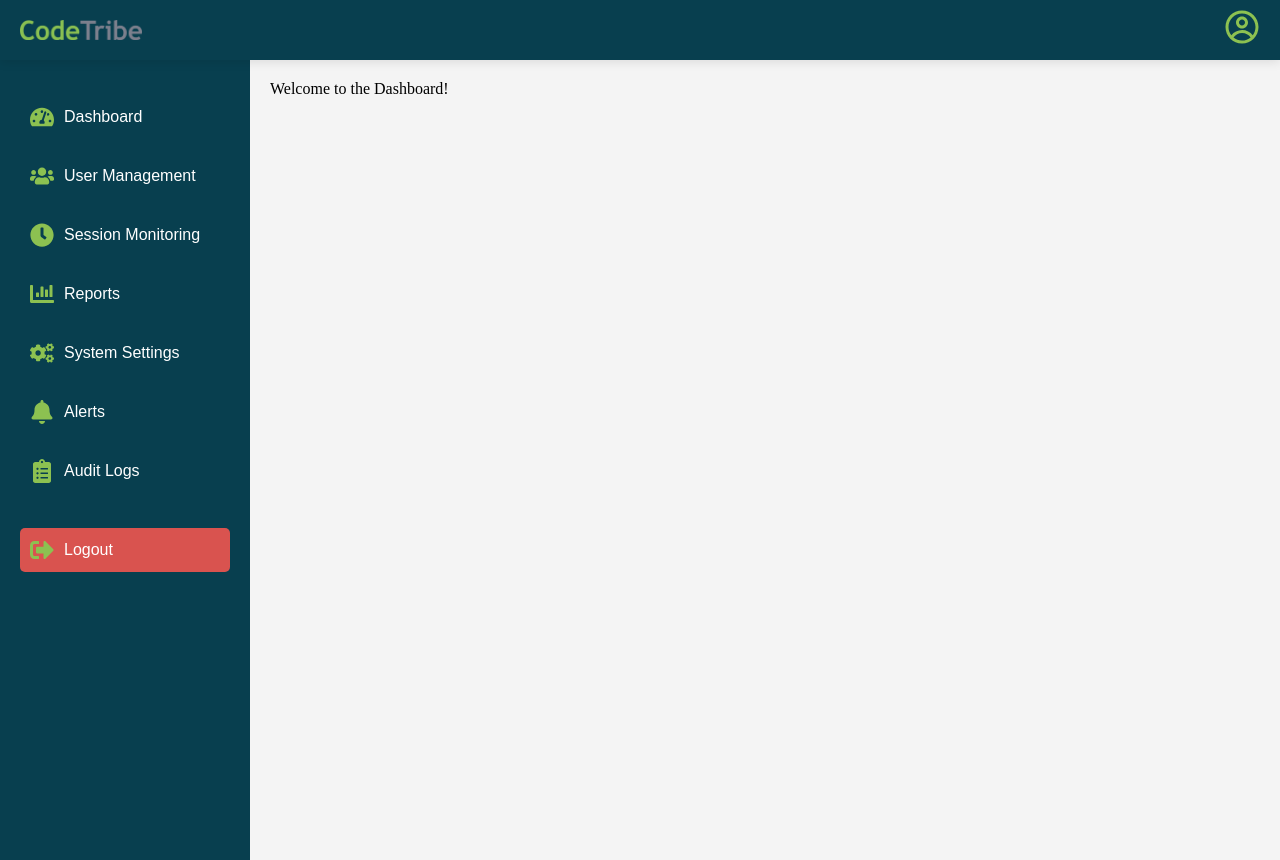
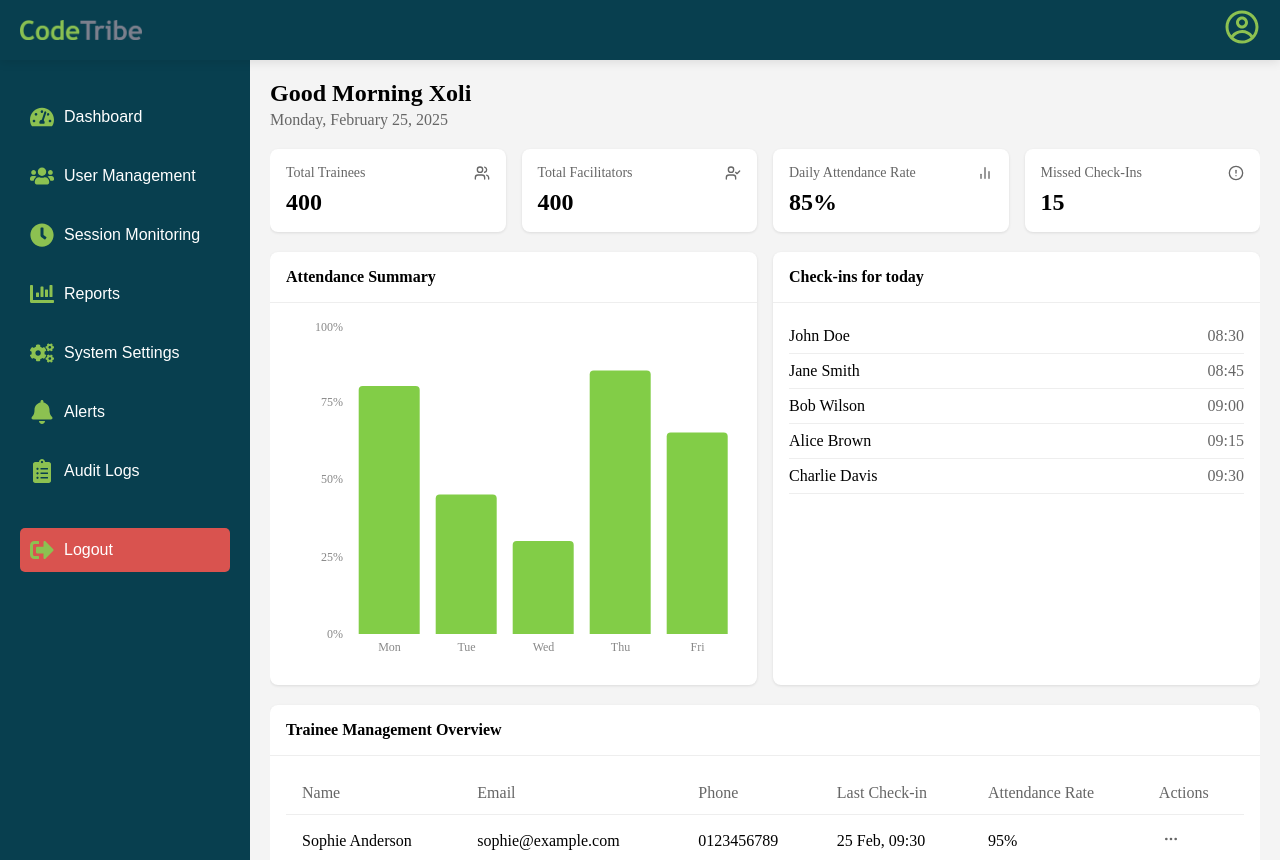
Before and after one commit to Soweto-CodeTribe/TimeManagementSystemAdmin, a React (Vite) app: page / in a window 1280 px wide. Built offline with nearby package versions, Linux system fonts and the light colour scheme.

Commit message:
Dashboard UI built

```diff
--- a/package.json
+++ b/package.json
@@ -11,11 +11,14 @@
   },
   "dependencies": {
     "@reduxjs/toolkit": "^2.5.1",
+    "lucide-react": "^0.476.0",
     "react": "^19.0.0",
     "react-dom": "^19.0.0",
     "react-icons": "^5.5.0",
     "react-modal": "^3.16.3",
     "react-redux": "^9.2.0",
+    "react-router-dom": "^7.2.0",
+    "recharts": "^2.15.1",
     "redux-toolkit": "^1.1.2",
     "router-dom": "^3.0.1"
   },
--- a/src/App.css
+++ b/src/App.css
@@ -12,12 +12,12 @@ html, body, #root {
 .app-container {
   display: flex;
   margin-top: 60px; /* Push content below navbar */
-  height: 100vh; /* Full viewport height */
+  height: 100%;
 }
 
 .sidebar {
   width: 250px; /* Set a fixed width for the sidebar */
-  height: 100vh; /* Full height */
+  /* height: 100vh;  */
   background-color: #083f4f;
   color: white;
   padding: 20px;
--- a/src/App.jsx
+++ b/src/App.jsx
@@ -1,4 +1,4 @@
-import React, { useState } from 'react';
+import { useState } from 'react';
 import './App.css';
 import Navbar from './Components/Navbar';
 import Sidebar from './Components/Sidebar';
--- a/src/Components/Dashboard.jsx
+++ b/src/Components/Dashboard.jsx
@@ -1,6 +1,210 @@
-// Components/Dashboard.jsx
-const Dashboard = () => {
-    return <div>Welcome to the Dashboard!</div>;
-  };
+import { useState } from 'react'
+import { Users, UserCheck, BarChart2, AlertCircle, MoreHorizontal } from 'lucide-react'
+import { Bar, BarChart as RechartsBarChart, ResponsiveContainer, XAxis, YAxis } from "recharts"
+import './styling/Dashboard.css'
 
-  export default Dashboard;
+const data = [
+  { name: "Mon", value: 80 },
+  { name: "Tue", value: 45 },
+  { name: "Wed", value: 30 },
+  { name: "Thu", value: 85 },
+  { name: "Fri", value: 65 },
+]
+
+const checkIns = [
+  { name: "John Doe", time: "08:30" },
+  { name: "Jane Smith", time: "08:45" },
+  { name: "Bob Wilson", time: "09:00" },
+  { name: "Alice Brown", time: "09:15" },
+  { name: "Charlie Davis", time: "09:30" },
+]
+
+const trainees = [
+  {
+    name: "Sophie Anderson",
+    email: "sophie@example.com",
+    phone: "0123456789",
+    lastCheckIn: "25 Feb, 09:30",
+    attendanceRate: "95%",
+  },
+  {
+    name: "Marcus Johnson",
+    email: "marcus@example.com",
+    phone: "0123456789",
+    lastCheckIn: "25 Feb, 09:45",
+    attendanceRate: "90%",
+  },
+  {
+    name: "Sophie Anderson",
+    email: "sophie@example.com",
+    phone: "0123456789",
+    lastCheckIn: "25 Feb, 09:30",
+    attendanceRate: "95%",
+  },
+  {
+    name: "Marcus Johnson",
+    email: "marcus@example.com",
+    phone: "0123456789",
+    lastCheckIn: "25 Feb, 09:45",
+    attendanceRate: "90%",
+  },
+  {
+    name: "Sophie Anderson",
+    email: "sophie@example.com",
+    phone: "0123456789",
+    lastCheckIn: "25 Feb, 09:30",
+    attendanceRate: "95%",
+  },
+  {
+    name: "Marcus Johnson",
+    email: "marcus@example.com",
+    phone: "0123456789",
+    lastCheckIn: "25 Feb, 09:45",
+    attendanceRate: "90%",
+  },
+]
+
+function Dashboard() {
+  const [name] = useState("Xoli")
+  const currentDate = "Monday, February 25, 2025"
+
+  return (
+    <div className="dashboard">
+      <div className="dashboard-header">
+        <h3>Good Morning {name}</h3>
+        <p>{currentDate}</p>
+      </div>
+
+      <div className="stats-container">
+        <div className="stat-card">
+          <div className="stat-header">
+            <h4>Total Trainees</h4>
+            <Users className="stat-icon" />
+          </div>
+          <div className="stat-content">
+            <div className="stat-value">400</div>
+          </div>
+        </div>
+
+        <div className="stat-card">
+          <div className="stat-header">
+            <h4>Total Facilitators</h4>
+            <UserCheck className="stat-icon" />
+          </div>
+          <div className="stat-content">
+            <div className="stat-value">400</div>
+          </div>
+        </div>
+
+        <div className="stat-card">
+          <div className="stat-header">
+            <h4>Daily Attendance Rate</h4>
+            <BarChart2 className="stat-icon" />
+          </div>
+          <div className="stat-content">
+            <div className="stat-value">85%</div>
+          </div>
+        </div>
+
+        <div className="stat-card">
+          <div className="stat-header">
+            <h4>Missed Check-Ins</h4>
+            <AlertCircle className="stat-icon" />
+          </div>
+          <div className="stat-content">
+            <div className="stat-value">15</div>
+          </div>
+        </div>
+      </div>
+
+      <div className="chart-grid">
+        <div className="chart-card">
+          <div className="card-header">
+            <h4>Attendance Summary</h4>
+          </div>
+          <div className="card-content">
+            <ResponsiveContainer width="100%" height={350}>
+              <RechartsBarChart data={data}>
+                <XAxis
+                  dataKey="name"
+                  stroke="#888888"
+                  fontSize={12}
+                  tickLine={false}
+                  axisLine={false}
+                />
+                <YAxis
+                  stroke="#888888"
+                  fontSize={12}
+                  tickLine={false}
+                  axisLine={false}
+                  tickFormatter={(value) => `${value}%`}
+                />
+                <Bar
+                  dataKey="value"
+                  fill="#82CD47"
+                  radius={[4, 4, 0, 0]}
+                />
+              </RechartsBarChart>
+            </ResponsiveContainer>
+          </div>
+        </div>
+
+        <div className="chart-card">
+          <div className="card-header">
+            <h4>Check-ins for today</h4>
+          </div>
+          <div className="card-content">
+            <table className="check-ins-table">
+              <tbody>
+                {checkIns.map((checkIn) => (
+                  <tr key={checkIn.name}>
+                    <td>{checkIn.name}</td>
+                    <td className="time">{checkIn.time}</td>
+                  </tr>
+                ))}
+              </tbody>
+            </table>
+          </div>
+        </div>
+      </div>
+
+      <div className="overview-card">
+        <div className="card-header">
+          <h4>Trainee Management Overview</h4>
+        </div>
+        <div className="card-content">
+          <table className="overview-table">
+            <thead>
+              <tr>
+                <th>Name</th>
+                <th>Email</th>
+                <th>Phone</th>
+                <th>Last Check-in</th>
+                <th>Attendance Rate</th>
+                <th>Actions</th>
+              </tr>
+            </thead>
+            <tbody>
+              {trainees.map((trainee) => (
+                <tr key={trainee.email}>
+                  <td>{trainee.name}</td>
+                  <td>{trainee.email}</td>
+                  <td>{trainee.phone}</td>
+                  <td>{trainee.lastCheckIn}</td>
+                  <td>{trainee.attendanceRate}</td>
+                  <td>
+                    <button className="action-button">
+                      <MoreHorizontal className="action-icon" />
+                    </button>
+                  </td>
+                </tr>
+              ))}
+            </tbody>
+          </table>
+        </div>
+      </div>
+    </div>
+  )
+}
+
+export default Dashboard
--- a/src/Components/Sidebar.jsx
+++ b/src/Components/Sidebar.jsx
@@ -5,6 +5,7 @@ import Modal from 'react-modal';
 // Set app element for accessibility
 Modal.setAppElement('#root');
 
+// eslint-disable-next-line react/prop-types
 const Sidebar = ({ setActiveScreen }) => {
   const [isLogoutModalOpen, setIsLogoutModalOpen] = useState(false);
 
--- /dev/null
+++ b/src/Components/styling/Dashboard.css
@@ -0,0 +1,158 @@
+.dashboard {
+    display: flex;
+    flex-direction: column;
+    gap: 20px;
+    /* height: 100vh; */
+    overflow-y: auto;
+  }
+
+  .dashboard-header h3 {
+    font-size: 24px;
+    font-weight: 600;
+    margin: 0;
+  }
+
+  .dashboard-header p {
+    color: #666;
+    margin: 4px 0 0 0;
+  }
+
+  .stats-container {
+    display: grid;
+    gap: 16px;
+    grid-template-columns: repeat(1, 1fr);
+  }
+
+  @media (min-width: 768px) {
+    .stats-container {
+      grid-template-columns: repeat(2, 1fr);
+    }
+  }
+
+  @media (min-width: 1024px) {
+    .stats-container {
+      grid-template-columns: repeat(4, 1fr);
+    }
+  }
+
+  .stat-card {
+    background: white;
+    border-radius: 8px;
+    padding: 16px;
+    box-shadow: 0 1px 3px rgba(0, 0, 0, 0.1);
+  }
+
+  .stat-header {
+    display: flex;
+    justify-content: space-between;
+    align-items: center;
+    margin-bottom: 8px;
+  }
+
+  .stat-header h4 {
+    font-size: 14px;
+    font-weight: 500;
+    color: #666;
+    margin: 0;
+  }
+
+  .stat-icon {
+    width: 16px;
+    height: 16px;
+    color: #666;
+  }
+
+  .stat-value {
+    font-size: 24px;
+    font-weight: 700;
+  }
+
+  .chart-grid {
+    display: grid;
+    gap: 16px;
+    grid-template-columns: 1fr;
+  }
+
+  @media (min-width: 768px) {
+    .chart-grid {
+      grid-template-columns: repeat(2, 1fr);
+    }
+  }
+
+  .chart-card,
+  .overview-card {
+    background: white;
+    border-radius: 8px;
+    box-shadow: 0 1px 3px rgba(0, 0, 0, 0.1);
+  }
+
+  .card-header {
+    padding: 16px;
+    border-bottom: 1px solid #eee;
+  }
+
+  .card-header h4 {
+    font-size: 16px;
+    font-weight: 600;
+    margin: 0;
+  }
+
+  .card-content {
+    padding: 16px;
+  }
+
+  .check-ins-table {
+    width: 100%;
+    border-collapse: collapse;
+  }
+
+  .check-ins-table td {
+    padding: 8px 0;
+    border-bottom: 1px solid #eee;
+  }
+
+  .check-ins-table td.time {
+    text-align: right;
+    color: #666;
+  }
+
+  .overview-table {
+    width: 100%;
+    border-collapse: collapse;
+  }
+
+  .overview-table th {
+    text-align: left;
+    padding: 12px 16px;
+    border-bottom: 1px solid #eee;
+    font-weight: 500;
+    color: #666;
+  }
+
+  .overview-table td {
+    padding: 12px 16px;
+    border-bottom: 1px solid #eee;
+  }
+
+  .action-button {
+    background: none;
+    border: none;
+    padding: 4px;
+    cursor: pointer;
+    border-radius: 4px;
+  }
+
+  .action-button:hover {
+    background: #f5f5f5;
+  }
+
+  .action-icon {
+    width: 16px;
+    height: 16px;
+    color: #666;
+  }
+
+  /* Chart specific styles */
+  .recharts-bar-rectangle {
+    fill: #82cd47;
+  }
--- a/src/main.jsx
+++ b/src/main.jsx
@@ -3,13 +3,17 @@ import { createRoot } from 'react-dom/client'
 import App from './App.jsx'
 import store from './Redux/store.jsx'
 import { Provider } from 'react-redux'
+// import ReactDOM from 'react-dom/client';
+import { BrowserRouter } from 'react-router-dom';
 
 
 createRoot(document.getElementById('root')).render(
   <Provider store={store}>
+    <BrowserRouter>
     <StrictMode>
       <App />
     </StrictMode>
+    </BrowserRouter>
   </Provider>
   ,
 )
```
Also changed, not shown: 1 other file (tests, documents, lock files or other folders).
